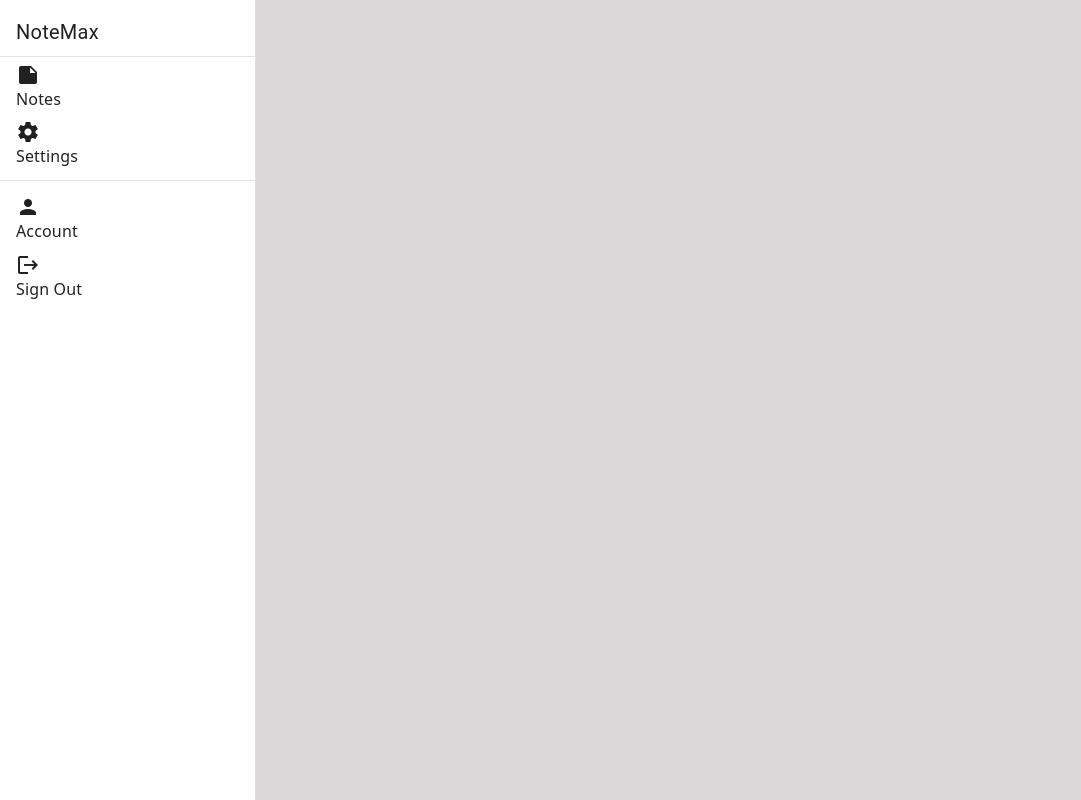
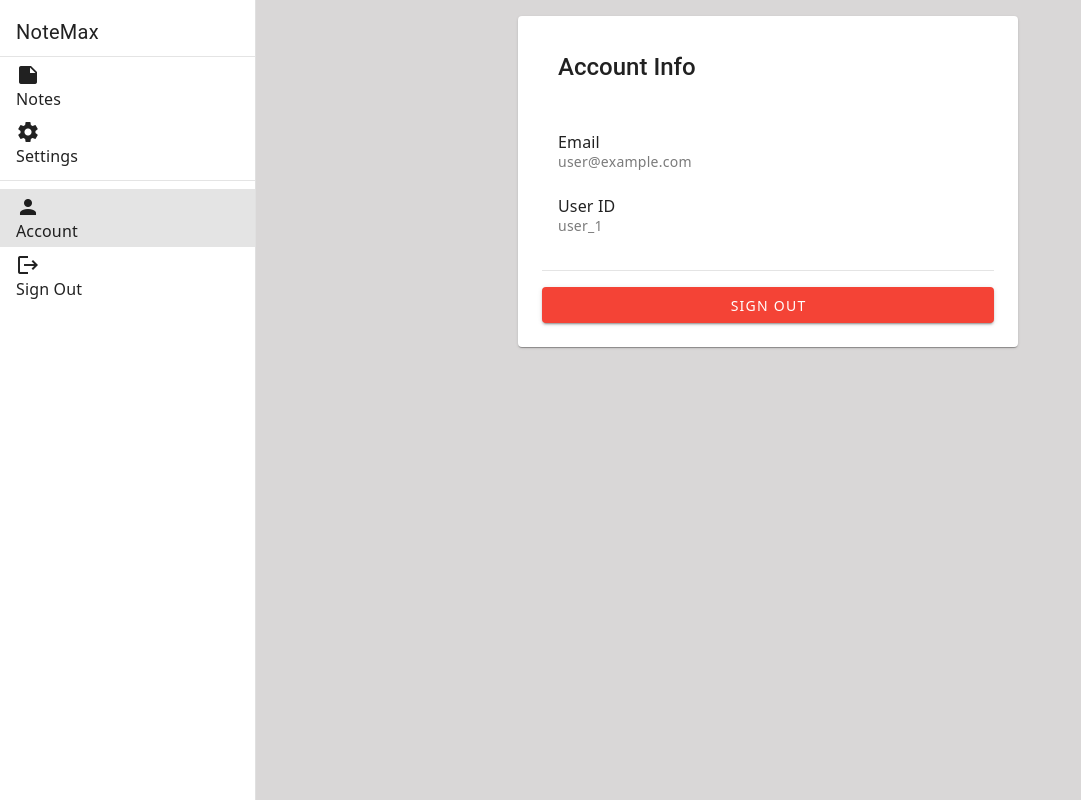
Before and after one commit to Joe2091/FinalYearProject, a Vue app in the folder Frontend/: page /account in a window 1280 px wide. Shown: the whole page, without its empty margins (0-1081 px from the left). Built offline with nearby package versions, Linux system fonts and the light colour scheme; no server answers; sample sign-in values are in the browser's storage.

Commit message:
Made basic account page, Updated main.js and authStore to react correctly when user logged in and refreshes web application

```diff
--- a/Frontend/src/main.js
+++ b/Frontend/src/main.js
@@ -7,15 +7,28 @@ import 'vuetify/styles';
 import router from './router';
 import '@mdi/font/css/materialdesignicons.css';
 
+import { auth } from './plugins/firebase';
+import { useAuthStore } from './stores/authStore';
+
+const pinia = createPinia();
 const app = createApp(App);
-const pinia = createPinia();
-
 app.use(pinia);
 app.use(vuetify);
 app.use(router);
 
-import { useAuthStore } from './stores/authStore';
-const authStore = useAuthStore();
-authStore.initAuth();
+let appHasMounted = false;
 
-app.mount('#app');
+auth.onAuthStateChanged(async (user) => {
+  const authStore = useAuthStore();
+
+  if (user) {
+    await authStore.setUser(user);
+  } else {
+    authStore.logout();
+  }
+
+  if (!appHasMounted) {
+    app.mount('#app');
+    appHasMounted = true;
+  }
+});
--- /dev/null
+++ b/Frontend/src/pages/AccountPage.vue
@@ -0,0 +1,37 @@
+<template>
+  <v-container class="d-flex justify-center">
+    <v-card width="500" class="pa-6">
+      <v-card-title class="text-h5 mb-4">Account Info</v-card-title>
+
+      <v-list lines="two">
+        <v-list-item>
+          <v-list-item-title>Email</v-list-item-title>
+          <v-list-item-subtitle>{{ user?.email }}</v-list-item-subtitle>
+        </v-list-item>
+
+        <v-list-item>
+          <v-list-item-title>User ID</v-list-item-title>
+          <v-list-item-subtitle>{{ user?.uid }}</v-list-item-subtitle>
+        </v-list-item>
+      </v-list>
+
+      <v-divider class="my-4" />
+
+      <v-btn color="red" @click="logout" block>Sign Out</v-btn>
+    </v-card>
+  </v-container>
+</template>
+
+<script setup>
+import { useAuthStore } from '@/stores/authStore';
+import { useRouter } from 'vue-router';
+
+const authStore = useAuthStore();
+const router = useRouter();
+const user = authStore.user;
+
+const logout = async () => {
+  await authStore.logout();
+  router.push('/login');
+};
+</script>
--- a/Frontend/src/router/index.js
+++ b/Frontend/src/router/index.js
@@ -1,9 +1,11 @@
 import { createRouter, createWebHistory } from 'vue-router';
 import { useAuthStore } from '../stores/authStore';
+import { auth } from '../plugins/firebase';
 
 const routes = [
   { path: '/register', component: () => import('@/pages/auth/Register.vue') },
   { path: '/login', component: () => import('@/pages/auth/Login.vue') },
+  { path: '/account', component: () => import('@/pages/AccountPage.vue'), meta: { requiresAuth: true } },
   { path: '/', component: () => import('@/pages/NotesPage.vue'), meta: { requiresAuth: true } },
   { path: '/settings', component: () => import('@/pages/SettingsPage.vue'), meta: { requiresAuth: true } },
 ];
@@ -13,12 +15,33 @@ const router = createRouter({
   routes,
 });
 
-router.beforeEach((to, from, next) => {
+let isAuthResolved = false;
+
+router.beforeEach(async (to, from, next) => {
   const authStore = useAuthStore();
+
+  // Wait for Firebase auth state to resolve
+  if (!isAuthResolved) {
+    await new Promise((resolve) => {
+      const unsubscribe = auth.onAuthStateChanged(async (user) => {
+        if (user) {
+          await authStore.setUser(user);
+        } else {
+          authStore.logout();
+        }
+        isAuthResolved = true;
+        unsubscribe();
+        resolve();
+      });
+    });
+  }
+
   const isLoggedIn = !!authStore.user;
 
   if (to.meta.requiresAuth && !isLoggedIn) {
     next('/login');
+  } else if ((to.path === '/login' || to.path === '/register') && isLoggedIn) {
+    next('/'); // Redirect logged-in users away from login/register
   } else {
     next();
   }
--- a/Frontend/src/stores/authStore.js
+++ b/Frontend/src/stores/authStore.js
@@ -6,41 +6,57 @@ export const useAuthStore = defineStore('auth', {
   state: () => ({
     user: null,
     token: null,
+    initialized: false,
   }),
+
+  getters: {
+    isAuthenticated: (state) => !!state.token,
+  },
+
   actions: {
     async initAuth() {
+      if (this.initialized) return;
+
+      this.initialized = true;
+
       onAuthStateChanged(auth, async (user) => {
         if (user) {
-          const token = await user.getIdToken();
-          this.user = user;
-          this.token = token;
-          localStorage.setItem('token', token);
+          await this.setUser(user);
         } else {
-          this.user = null;
-          this.token = null;
-          localStorage.removeItem('token');
+          this.clearAuth();
         }
       });
 
-      // Restore token on refresh if available
       const existingToken = localStorage.getItem('token');
-      if (existingToken) {
+      const existingUser = localStorage.getItem('user');
+
+      if (!this.token && existingToken) {
         this.token = existingToken;
+        if (existingUser) {
+          this.user = JSON.parse(existingUser);
+        }
       }
-    },
-
-    async logout() {
-      await signOut(auth);
-      this.user = null;
-      this.token = null;
-      localStorage.removeItem('token');
     },
 
     async setUser(user) {
       this.user = user;
       const token = await user.getIdToken();
       this.token = token;
+
       localStorage.setItem('token', token);
+      localStorage.setItem('user', JSON.stringify(user));
+    },
+
+    async logout() {
+      await signOut(auth);
+      this.clearAuth();
+    },
+
+    clearAuth() {
+      this.user = null;
+      this.token = null;
+      localStorage.removeItem('token');
+      localStorage.removeItem('user');
     },
   },
 });
```
